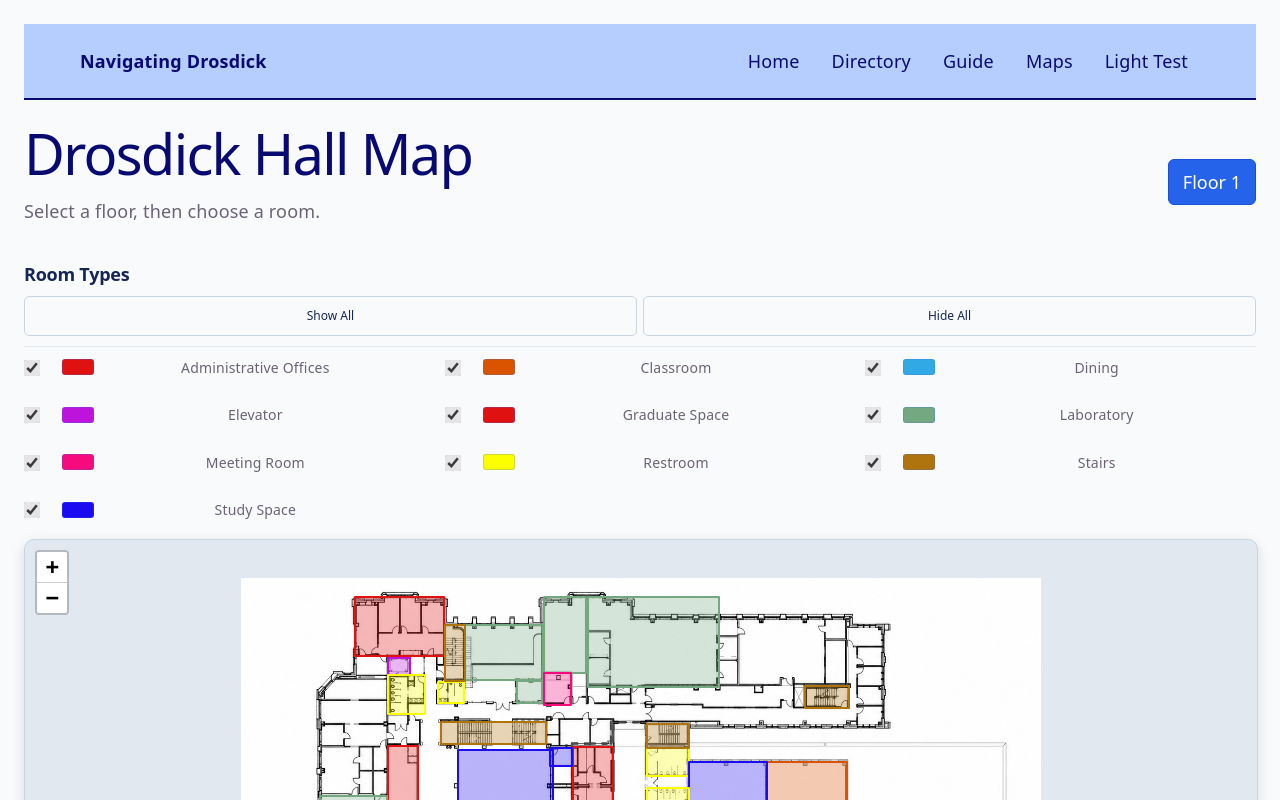
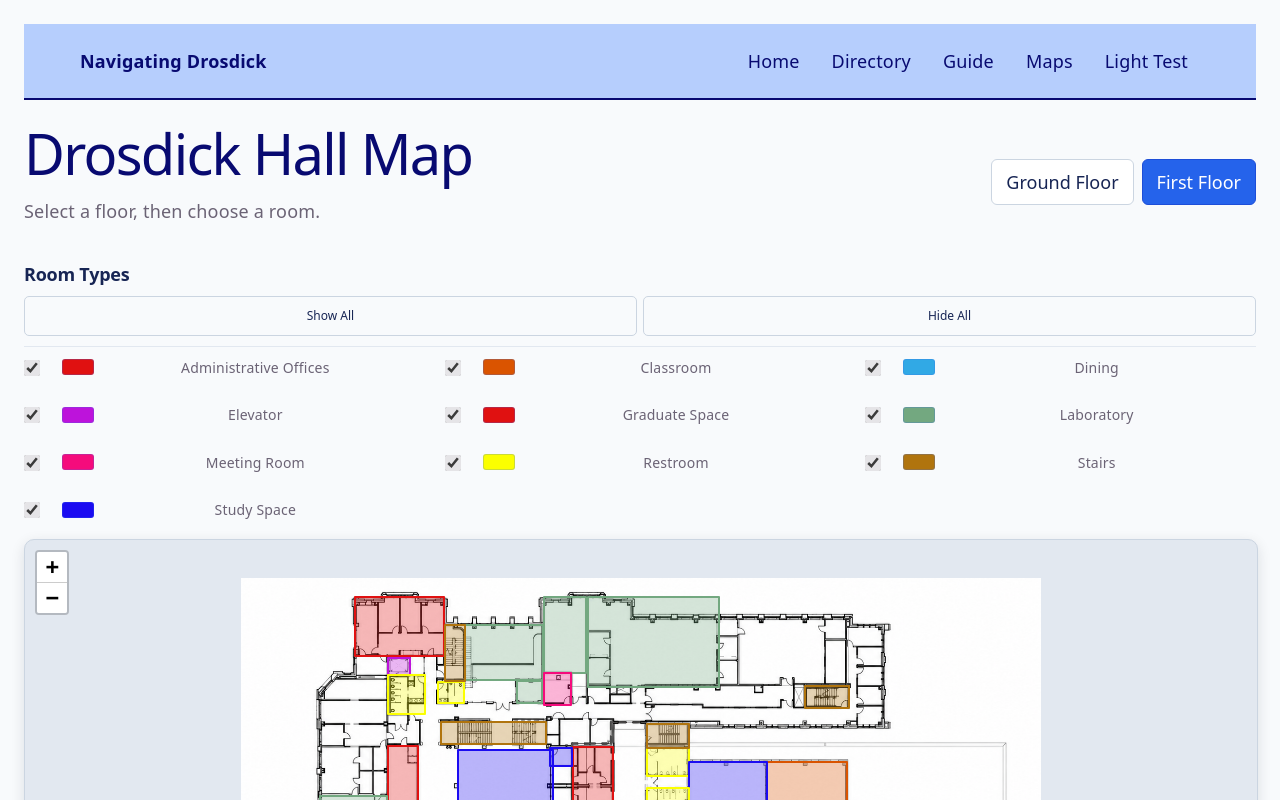
Before and after one commit to klindone-cloud/navDrosdick, a React (Vite) app: page /maps in a window 1280 px wide. Shown: the top 800 px of the page. Built offline with nearby package versions, Linux system fonts and the light colour scheme.

Commit message:
added drosdick ground floor and button to demonstrate the map for multiple floors

```diff
--- a/src/css/style.css
+++ b/src/css/style.css
@@ -38,7 +38,7 @@
   --border: #e5e4e7;
   --code-bg: #f4f3ec;
   --accent: #080a71;
-  --accent-bg: rgba(148, 183, 253, 0.653);
+  --accent-bg: #94b7fda7;
   --accent-border: rgba(15, 55, 185, 0.806);
   --social-bg: rgba(244, 243, 236, 0.5);
     --shadow:
--- a/src/pages/Guide.jsx
+++ b/src/pages/Guide.jsx
@@ -8,6 +8,7 @@ function Guide() {
 		<div style = {{textAlign:"center"}}>
 			<h1>Guide</h1>
 			<p>Guide content will go here.</p>
+			<p>***This page is not part of the demo***</p>
 			<button style={{marginTop: "20px", backgroundColor: "#94b7fda7", borderRadius: "4px", width: "300px", height: "70px", border: "solid", borderColor: "#002884", borderWidth: "1px"}}><Link style={{color: "#ffffff", fontSize:"20px", textDecoration:"none"}} to="../"> Return to Home </Link></button>
 		</div>
 		</main>;
--- a/src/pages/Maps.jsx
+++ b/src/pages/Maps.jsx
@@ -22,7 +22,14 @@ const mapBounds = [
 ];
 
 const floorPlans = {
-	1: "/floors/DrosdickFirstFloor.png"
+	0: {
+		url: "/floors/DrosdickGroundFloor.png",
+		name: "Ground Floor"
+	},
+	1: {
+		url: "/floors/DrosdickFirstFloor.png",
+		name: "First Floor"
+	}
 };
 
 const emptyRooms = {
@@ -174,13 +181,12 @@ console.log(
 				<div className="floor-selector" aria-label="Choose a floor">
 					{Object.keys(floorPlans).map((floor) => {
 						const floorNumber = Number(floor);
-
 						return (
 							<button
 								key={floor} type="button"
 								className={selectedFloor === floorNumber ? "active-floor" : ""}
 								onClick={() => setSelectedFloor(floorNumber)}
-								> Floor {floor} </button>
+								> {floorPlans[floor].name} </button>
 						);
 					})}
 				</div>
@@ -221,7 +227,7 @@ console.log(
 				maxBoundsViscosity={1}
 				className="indoor-map"
 			>
-				<ImageOverlay key={`image-${selectedFloor}`} url={floorPlans[selectedFloor]} bounds={mapBounds} />
+				<ImageOverlay key={`image-${selectedFloor}`} url={floorPlans[selectedFloor].url} bounds={mapBounds} />
 				<CoordinatePicker imageHeight={MAP_HEIGHT} onCoordinateChange={handleCoordinateChange} />
 			{visibleRoomFeatures.map((room) => {
 				const roomId = room.properties.id;
```
Also changed, not shown: public/floors/DrosdickGroundFloor.png (added).
